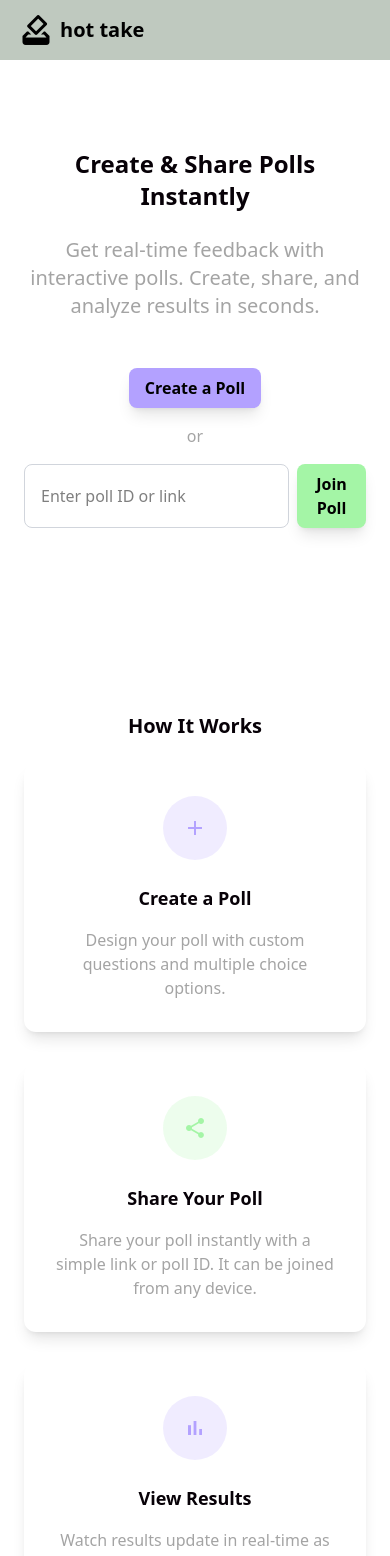
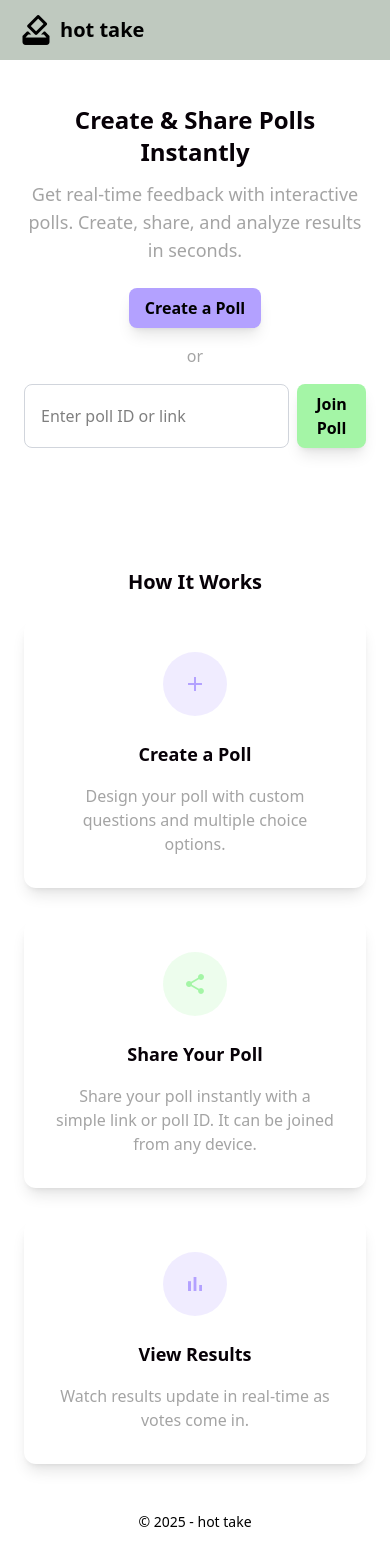
Before and after one commit to honopio/hot-take, an Angular app in the folder frontend/: page / in a window 390 px wide. Shown: the top 1556 px of the page. Built offline with nearby package versions, Linux system fonts and the light colour scheme.

Commit message:
fix: adjust padding according to screen size

```diff
--- a/frontend/src/app/home/home.html
+++ b/frontend/src/app/home/home.html
@@ -1,7 +1,9 @@
 <!-- Hero Section -->
-<div class="px-6 py-16 text-center">
+<div class="px-6 py-8 sm:py-16 text-center">
   <h1>Create & Share Polls Instantly</h1>
-  <p class="text-xl text-secondary-text mb-12 max-w-2xl mx-auto">
+  <p
+    class="text-lg sm:text-xl text-secondary-text mb-6 sm:mb-12 max-w-2xl mx-auto"
+  >
     Get real-time feedback with interactive polls. Create, share, and analyze
     results in seconds.
   </p>
@@ -23,7 +25,7 @@
 </div>
 
 <!-- How It Works Section -->
-<div class="px-6 py-16 max-w-6xl mx-auto">
+<div class="px-6 py-8 sm:py-16 max-w-6xl mx-auto">
   <h2>How It Works</h2>
 
   <div class="grid md:grid-cols-3 gap-8">
--- a/frontend/src/styles.scss
+++ b/frontend/src/styles.scss
@@ -14,7 +14,7 @@
 }
 
 h1 {
-  @apply text-2xl sm:text-4xl lg:text-6xl font-bold text-text my-6;
+  @apply text-2xl sm:text-4xl lg:text-6xl font-bold text-text my-3 sm:my-6;
 }
 
 h2 {
```
